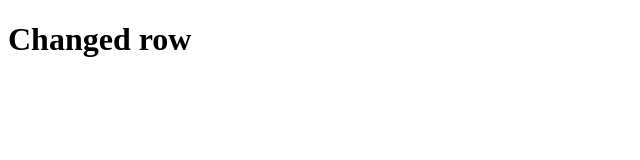
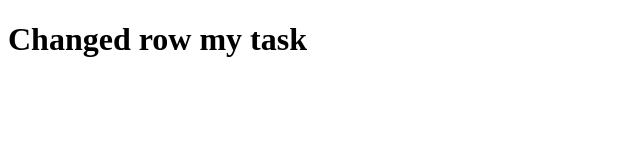
Before and after one commit to Nakturnal79/untitled-project, a plain HTML site: page ankap.html in a window 1280 px wide. Shown: the whole page, without its empty margins (0-640 px from the left). Drawn offline with Linux system fonts and the light colour scheme.

Commit message:
'mybrach'

```diff
--- a/ankap.html
+++ b/ankap.html
@@ -10,6 +10,6 @@
     <title>Document</title>
   </head>
   <body>
-    <div class="container"><h1>Changed row</h1></div>
+    <div class="container"><h1>Changed row my task</h1></div>
   </body>
 </html>
```
